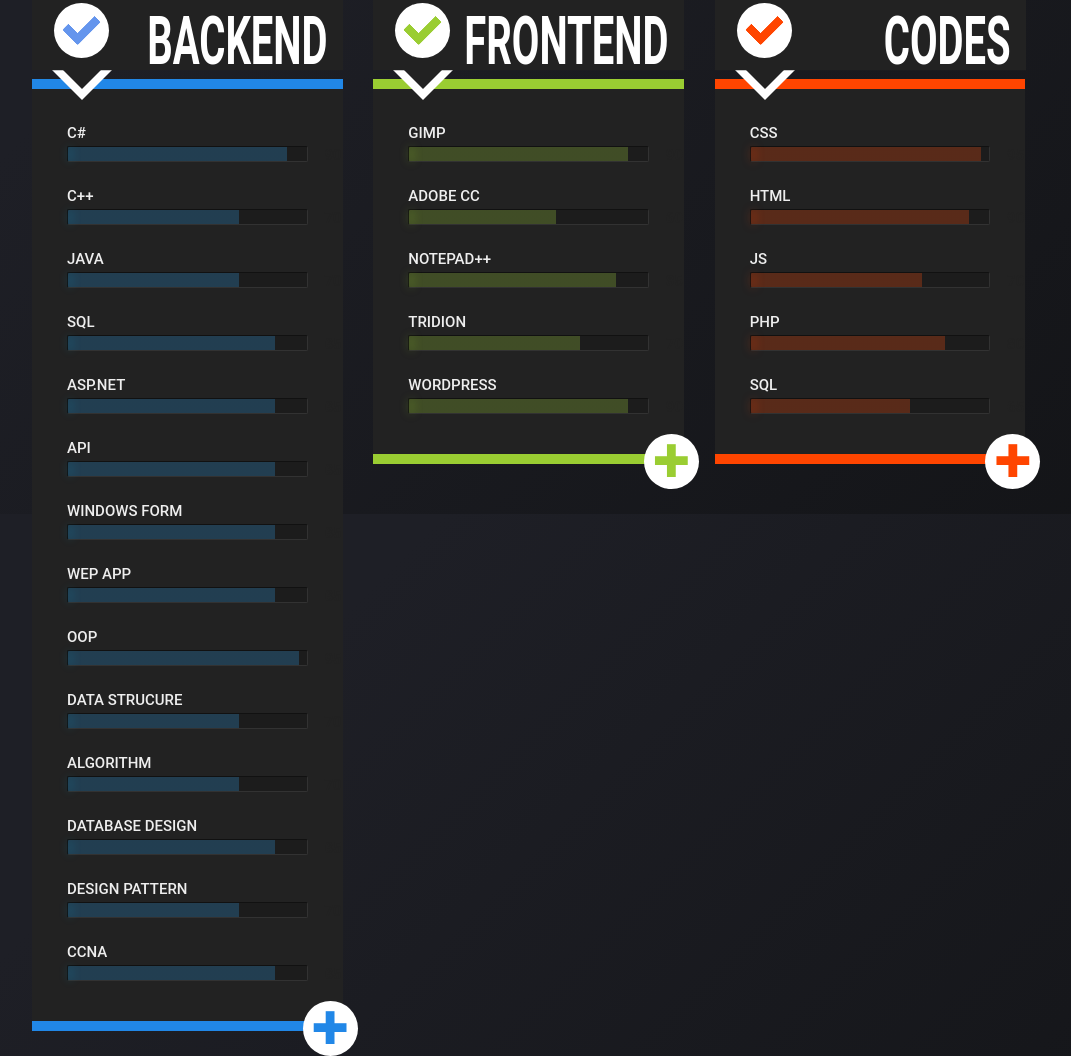
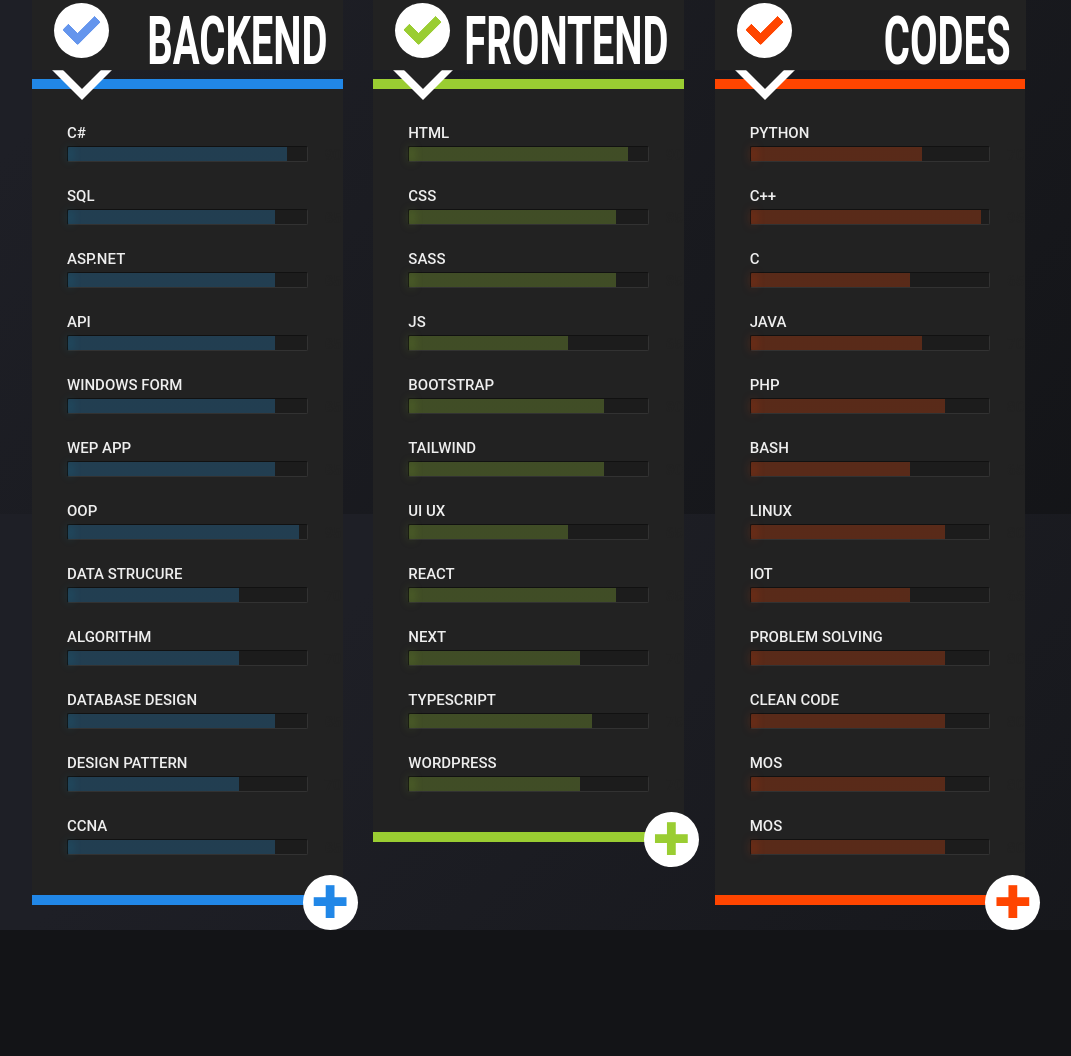
Before and after one commit to alarabyy/4_my_portfolio, a plain HTML site: page pages/index3.html in a window 1280 px wide. Shown: the part 286-1342 px from the top of the page, without its empty margins (96-1167 px from the left). After the commit the page ends 1216 px from the top, so only its background shows below. Drawn offline with Linux system fonts and the light colour scheme.

Commit message:
Add files via upload

```diff
--- a/pages/index3.html
+++ b/pages/index3.html
@@ -24,8 +24,6 @@
 			<label for="sk1"></label>
 			<ul class="skills skills1">
 				<li class="sk-dis"><span>C#</span></li>
-				<li class="sk-tri"><span>C++</span></li>
-				<li class="sk-tri"><span>JAVA</span></li>
 				<li class="sk-not"><span>SQL</span></li>
 				<li class="sk-not"><span>ASP.NET</span></li>
 				<li class="sk-not"><span>API</span></li>
@@ -39,7 +37,7 @@
 				<li class="sk-not"><span>CCNA</span></li>
 				<li class="more">
 					<input type="checkbox" id="more-con"><label for="more-con"></label>
-					<div><span>Mysql</span><span>API</span><span>sqlserver</span><SPan> Visual Studio</SPan><span>Command Line</span><span>CHARTS</span><span>ERP</span></div>
+					<div><span>Mysql</span><span>API</span><span>sqlserver</span><SPan> Visual Studio</SPan><span>Command Line</span><span>ERP</span></div>
 				</li>
 			</ul>
 		</div>
@@ -47,11 +45,17 @@
 		<input type="checkbox" id="sk2">
 		<label for="sk2"></label>
 		<ul class="skills skills2">
-			<li class="sk-gim"><span>Gimp</span></li>
-			<li class="sk-ado"><span>Adobe&nbsp;CC</span></li>
-			<li class="sk-not"><span>Notepad++</span></li>
-			<li class="sk-tri"><span>Tridion</span></li>
-			<li class="sk-wor"><span>Wordpress</span></li>
+			<li class="sk-gim"><span>HTML</span></li>
+			<li class="sk-not"><span>CSS&nbsp;</span></li>
+			<li class="sk-not"><span>SASS&nbsp;</span></li>
+			<li class="sk-tre"><span>JS&nbsp;</span></li>
+			<li class="sk-php"><span>Bootstrap</span></li>
+			<li class="sk-php"><span>Tailwind</span></li>
+			<li class="sk-tre"><span>UI UX</span></li>
+			<li class="sk-not"><span>React</span></li>
+			<li class="sk-tri"><span>Next</span></li>
+			<li class="sk-cms"><span>TypeScript</script></span></li>
+			<li class="sk-tri"><span>Wordpress</span></li>
 			<li class="more">
 				<input type="checkbox" id="more-pro"><label for="more-pro"></label>
 				<div><span>JOOMLA</span><span>DRUPAL</span><span>JIRA</span><span>TRELLO</span><span>FILEZILLA</span><span>GIT</span></div>
@@ -62,11 +66,18 @@
 		<input type="checkbox" id="sk3">
 		<label for="sk3"></label>
 		<ul class="skills skills3">
-			<li class="sk-css"><span>CSS</span></li>
-			<li class="sk-htm"><span>HTML</span></li>
-			<li class="sk-jav"><span>JS</span></li>
+			<li class="sk-tri"><span>Python</span></li>
+			<li class="sk-css"><span>C++</span></li>
+			<li class="sk-tre"><span>C</span></li>
+			<li class="sk-jav"><span>JAVA</span></li>
 			<li class="sk-php"><span>PHP</span></li>
-			<li class="sk-sql"><span>SQL</span></li>
+			<li class="sk-sql"><span>Bash</span></li>
+			<li class="sk-php"><span>Linux</span></li>
+			<li class="sk-tre"><span>IOT</span></li>
+			<li class="sk-php"><span>Problem Solving </span></li>
+			<li class="sk-php"><span>Clean Code</span></li>
+			<li class="sk-php"><span>MOS</span></li>
+			<li class="sk-php"><span>MOS</span></li>
 			<li class="more">
 				<input type="checkbox" id="more-len"><label for="more-len"></label>
 				<div><span>XHTML</span><span>XSL</span><span>XML</span><span>JSON</span><span>PUG</span><span>SASS</span></div>
```
